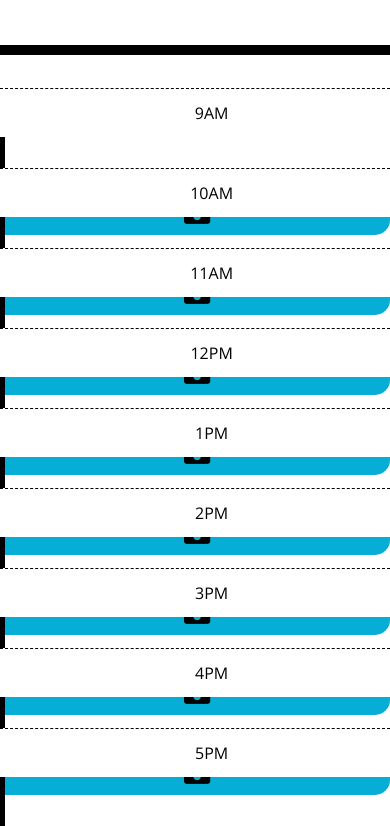
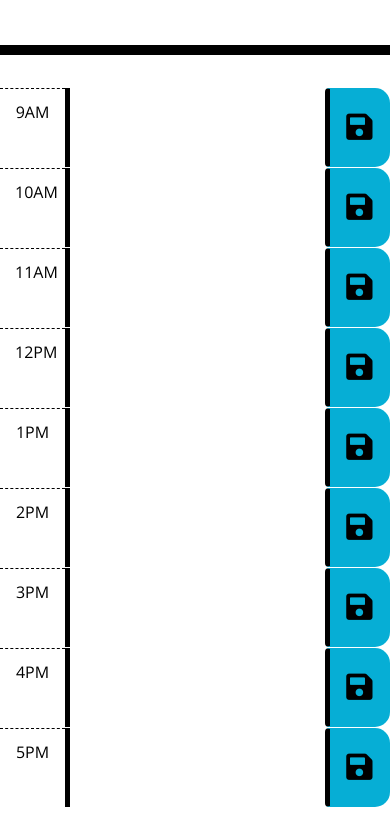
Before and after one commit to mkindler/WorkDayScheduler, a plain HTML site: page index.html in a window 390 px wide. Shown: the part 256-1082 px from the top of the page. Drawn offline with nearby package versions, Linux system fonts and the light colour scheme.

Commit message:
Edited html time blocks to be mobile responsive when resizing the screen. Elements of the time block were stacking oddly when testing screen re-sizing. Added some top padding to the hours so that they were not pressed up against the border of the time blocks.

```diff
--- a/index.html
+++ b/index.html
@@ -20,77 +20,51 @@
   </header>
   <div class="container">
     <div id="hour-9" class="row time-block">
-      <div class="col-md-1 hour">
-        9AM
-      </div>
-      <textarea class="col-md-10 description">
-      </textarea>
-      <button class="btn saveBtn col-md-1"><i class="fas fa-save"></i></button>
+      <div class="col-2 col-lg-1 hour">9AM</div>
+      <textarea class="col-8 col-lg-10 description"></textarea>
+      <button class="col-2 col-lg-1 btn saveBtn d-flex justify-content-center align-items-center"><i class="fas fa-save"></i></button>
     </div>
     <div id="hour-10" class="row time-block">
-      <div class="col-md-1 hour">
-        10AM
-      </div>
-      <textarea class="col-md-10 description">
-      </textarea>
-      <button class="btn saveBtn col-md-1"><i class="fas fa-save"></i></button>
+      <div class="col-2 col-lg-1 hour">10AM</div>
+      <textarea class="col-8 col-lg-10 description"></textarea>
+      <button class="col-2 col-lg-1 btn saveBtn d-flex justify-content-center align-items-center"><i class="fas fa-save"></i></button>
     </div>
     <div id="hour-11" class="row time-block">
-      <div class="col-md-1 hour">
-        11AM
-      </div>
-      <textarea class="col-md-10 description">
-      </textarea>
-      <button class="btn saveBtn col-md-1"><i class="fas fa-save"></i></button>
+      <div class="col-2 col-lg-1 hour">11AM</div>
+      <textarea class="col-8 col-lg-10 description"></textarea>
+      <button class="col-2 col-lg-1 btn saveBtn d-flex justify-content-center align-items-center"><i class="fas fa-save"></i></button>
     </div>
     <div id="hour-12" class="row time-block">
-      <div class="col-md-1 hour">
-        12PM
-      </div>
-      <textarea class="col-md-10 description">
-      </textarea>
-      <button class="btn saveBtn col-md-1"><i class="fas fa-save"></i></button>
+      <div class="col-2 col-lg-1 hour">12PM</div>
+      <textarea class="col-8 col-lg-10 description"></textarea>
+      <button class="col-2 col-lg-1 btn saveBtn d-flex justify-content-center align-items-center"><i class="fas fa-save"></i></button>
     </div>
-   <div id="hour-13" class="row time-block">
-      <div class="col-md-1 hour">
-        1PM
-      </div>
-      <textarea class="col-md-10 description">
-      </textarea>
-      <button class="btn saveBtn col-md-1"><i class="fas fa-save"></i></button>
+    <div id="hour-13" class="row time-block">
+      <div class="col-2 col-lg-1 hour">1PM</div>
+      <textarea class="col-8 col-lg-10 description"></textarea>
+      <button class="col-2 col-lg-1 btn saveBtn d-flex justify-content-center align-items-center"><i class="fas fa-save"></i></button>
     </div>
     <div id="hour-14" class="row time-block">
-      <div class="col-md-1 hour">
-        2PM
-      </div>
-      <textarea class="col-md-10 description">
-      </textarea>
-      <button class="btn saveBtn col-md-1"><i class="fas fa-save"></i></button>
+      <div class="col-2 col-lg-1 hour">2PM</div>
+      <textarea class="col-8 col-lg-10 description"></textarea>
+      <button class="col-2 col-lg-1 btn saveBtn d-flex justify-content-center align-items-center"><i class="fas fa-save"></i></button>
     </div>
     <div id="hour-15" class="row time-block">
-     <div class="col-md-1 hour">
-        3PM
-      </div>
-      <textarea class="col-md-10 description">
-      </textarea>
-      <button class="btn saveBtn col-md-1"><i class="fas fa-save"></i></button>
+      <div class="col-2 col-lg-1 hour">3PM</div>
+      <textarea class="col-8 col-lg-10 description"></textarea>
+      <button class="col-2 col-lg-1 btn saveBtn d-flex justify-content-center align-items-center"><i class="fas fa-save"></i></button>
     </div>
     <div id="hour-16" class="row time-block">
-      <div class="col-md-1 hour">
-        4PM
-      </div>
-      <textarea class="col-md-10 description">
-      </textarea>
-      <button class="btn saveBtn col-md-1"><i class="fas fa-save"></i></button>
+      <div class="col-2 col-lg-1 hour">4PM</div>
+      <textarea class="col-8 col-lg-10 description"></textarea>
+      <button class="col-2 col-lg-1 btn saveBtn d-flex justify-content-center align-items-center"><i class="fas fa-save"></i></button>
     </div>
     <div id="hour-17" class="row time-block">
-      <div class="col-md-1 hour">
-        5PM
-      </div>
-      <textarea class="col-md-10 description">
-      </textarea>
-      <button class="btn saveBtn col-md-1"><i class="fas fa-save"></i></button>
+      <div class="col-2 col-lg-1 hour">5PM</div>
+      <textarea class="col-8 col-lg-10 description"></textarea>
+      <button class="col-2 col-lg-1 btn saveBtn d-flex justify-content-center align-items-center"><i class="fas fa-save"></i></button>
     </div>
+
 
     <script src="https://cdnjs.cloudflare.com/ajax/libs/jquery/3.2.1/jquery.min.js"></script>
     <script src="https://cdnjs.cloudflare.com/ajax/libs/moment.js/2.24.0/moment.min.js"></script>
--- a/style.css
+++ b/style.css
@@ -1,3 +1,7 @@
+* {
+  box-sizing: border-box;
+}
+
 body {
   font-family: 'Open Sans', sans-serif;
   font-size: 16px;
@@ -40,6 +44,7 @@ textarea {
   background-color: #ffffff;
   color: #000000;
   border-top: 1px dashed #000000;
+  padding-top: 15px;
 }
 
 .past {
```
